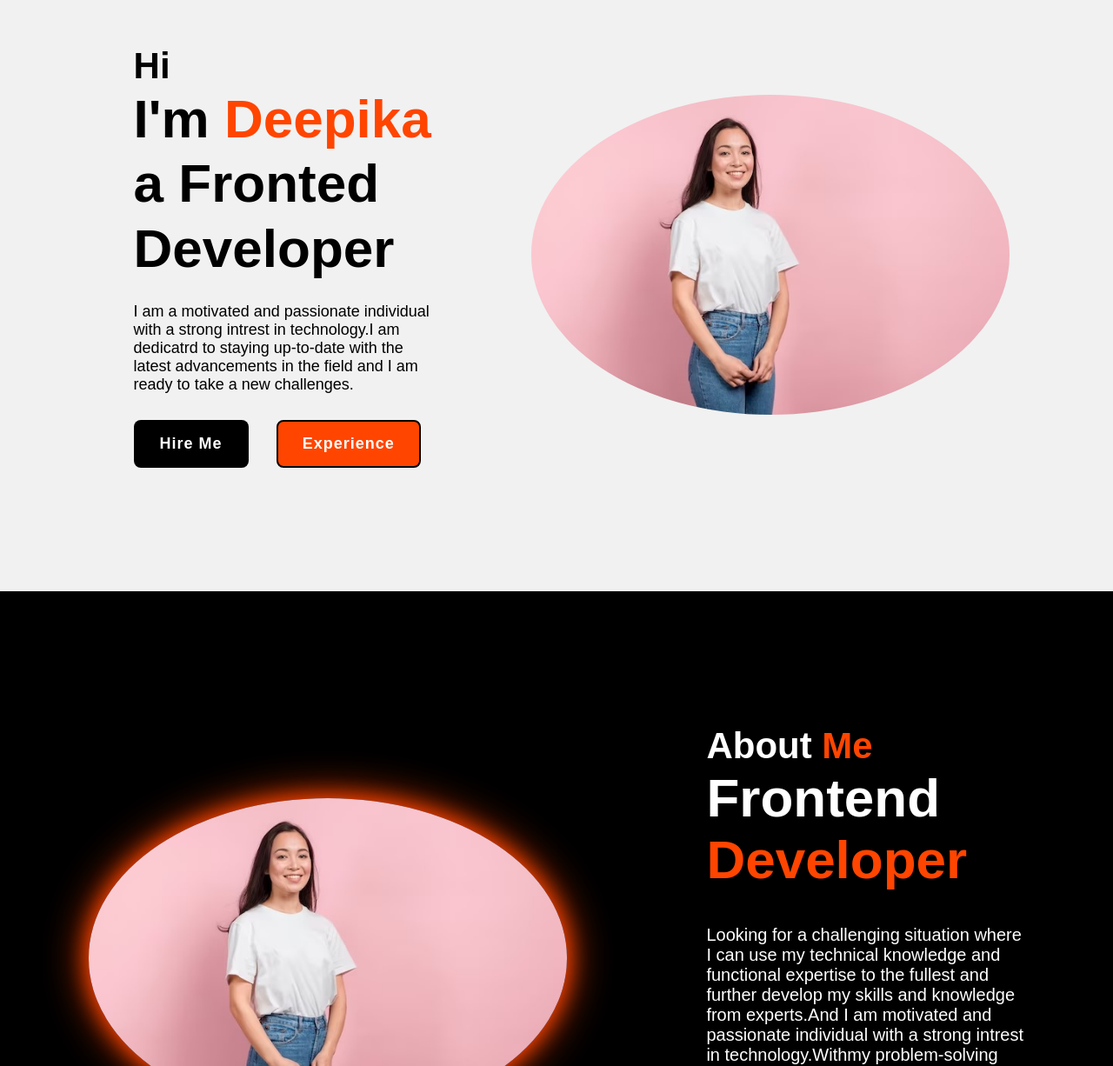
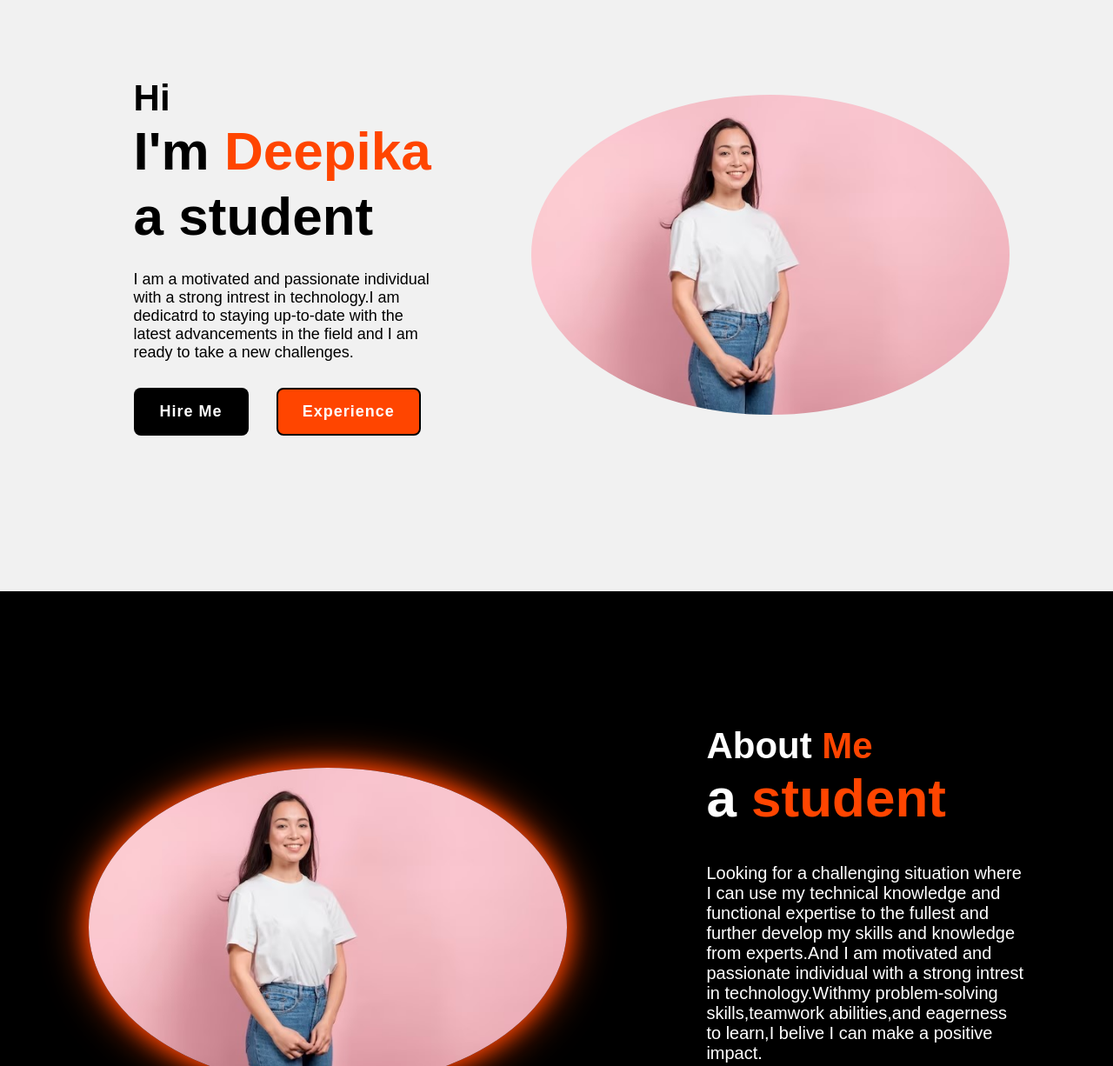
Before and after one commit to Deepikabanka18/Portfolio, a plain HTML site: page index.html in a window 1280 px wide. Shown: the part 120-1346 px from the top of the page at 87% size. Drawn offline with nearby package versions, Linux system fonts and the light colour scheme.

Commit message:
Update index.html

```diff
--- a/index.html
+++ b/index.html
@@ -26,7 +26,7 @@
 
             <div class="home-content">
                 <h3>Hi</h3>
-                <h1>I'm <span>Deepika<br></span>a Fronted Developer</h1>
+                <h1>I'm <span>Deepika<br></span>a student</h1>
                 <p>I am a motivated and passionate individual with a strong intrest
                     in technology.I am dedicatrd to staying up-to-date with the
                     latest advancements in the field and I am ready to take a new challenges.
@@ -47,7 +47,7 @@
             </div>
             <div class="about-content">
                 <h2 class="heading">About <span>Me</span></h2>
-                <h3>Frontend <span>Developer</span></h3>
+                <h3>a <span>student</span></h3>
                 <p>Looking for a challenging situation where I can use my technical knowledge and functional expertise to
                     the fullest and further develop my skills and knowledge from experts.And I am motivated and passionate
                     individual with a strong intrest in technology.Withmy problem-solving skills,teamwork abilities,and
```
